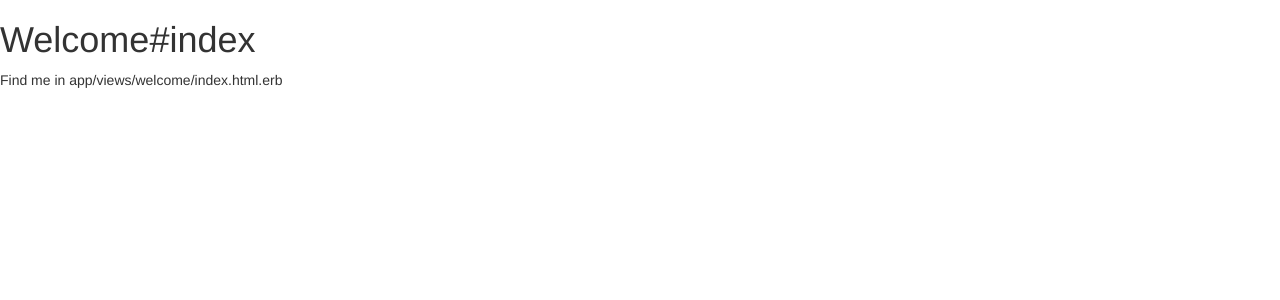
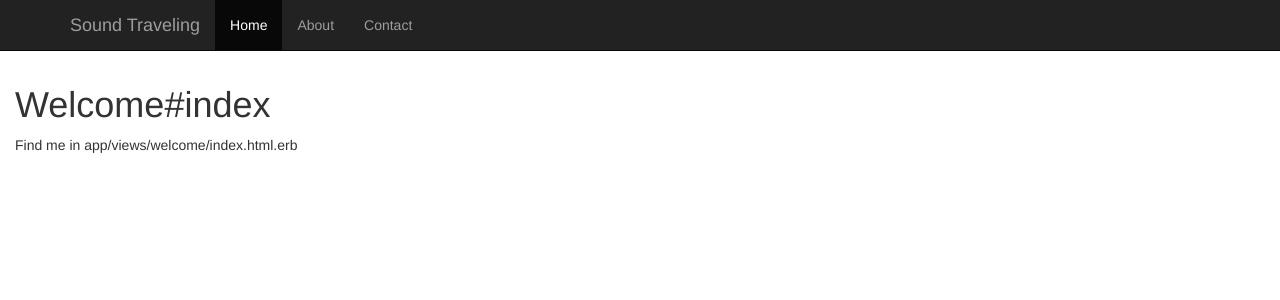
Before and after one commit to theandrewykim/sound_traveling, a Rails app: page / in a window 1280 px wide. Shown: the top 300 px of the page. Run offline with Rails 7, Linux system fonts and the light colour scheme; style sheets or scripts are compiled from the project's sources; some libraries are stand-ins or nearby versions.

Commit message:
Add Boostrap

```diff
--- /dev/null
+++ b/app/assets/stylesheets/app.css.scss
@@ -0,0 +1,3 @@
+body {
+    padding-top: 65px;
+}
--- a/app/assets/stylesheets/application.scss
+++ b/app/assets/stylesheets/application.scss
@@ -14,3 +14,8 @@
 
 @import "bootstrap-sprockets";
 @import "bootstrap";
+
+
+body {
+    padding-top: 65px;
+}
--- a/app/views/layouts/application.html.erb
+++ b/app/views/layouts/application.html.erb
@@ -5,10 +5,35 @@
   <%= stylesheet_link_tag    'application', media: 'all' %>
   <%= javascript_include_tag 'application' %>
   <%= csrf_meta_tags %>
+
+  <!-- Bootstrap Mobile Tag -->
+  <meta name="viewport" content="width=device-width, initial-scale=1">
+
+
 </head>
 <body>
-
-<%= yield %>
-
+  <nav class="navbar navbar-inverse navbar-fixed-top">
+      <div class="container">
+        <div class="navbar-header">
+          <button type="button" class="navbar-toggle collapsed" data-toggle="collapse" data-target="#navbar" aria-expanded="false" aria-controls="navbar">
+            <span class="sr-only">Toggle navigation</span>
+            <span class="icon-bar"></span>
+            <span class="icon-bar"></span>
+            <span class="icon-bar"></span>
+          </button>
+          <a class="navbar-brand" href="#">Sound Traveling</a>
+        </div>
+        <div id="navbar" class="collapse navbar-collapse">
+          <ul class="nav navbar-nav">
+            <li class="active"><a href="#">Home</a></li>
+            <li><a href="#about">About</a></li>
+            <li><a href="#contact">Contact</a></li>
+          </ul>
+        </div><!--/.nav-collapse -->
+      </div>
+    </nav>
+  <div class="container-fluid">
+    <%= yield %>
+  </div>
 </body>
 </html>
--- /dev/null
+++ b/vendor/assets/stylesheets/jumbotron.css
@@ -0,0 +1,5 @@
+/* Move down content because we have a fixed navbar that is 50px tall */
+body {
+  padding-top: 50px;
+  padding-bottom: 20px;
+}
```
Also changed, not shown: vendor/assets/stylesheets/starter-template.css (added, +7 -0 lines), vendor/assets/stylesheets/theme.css (added, +18 -0 lines).
